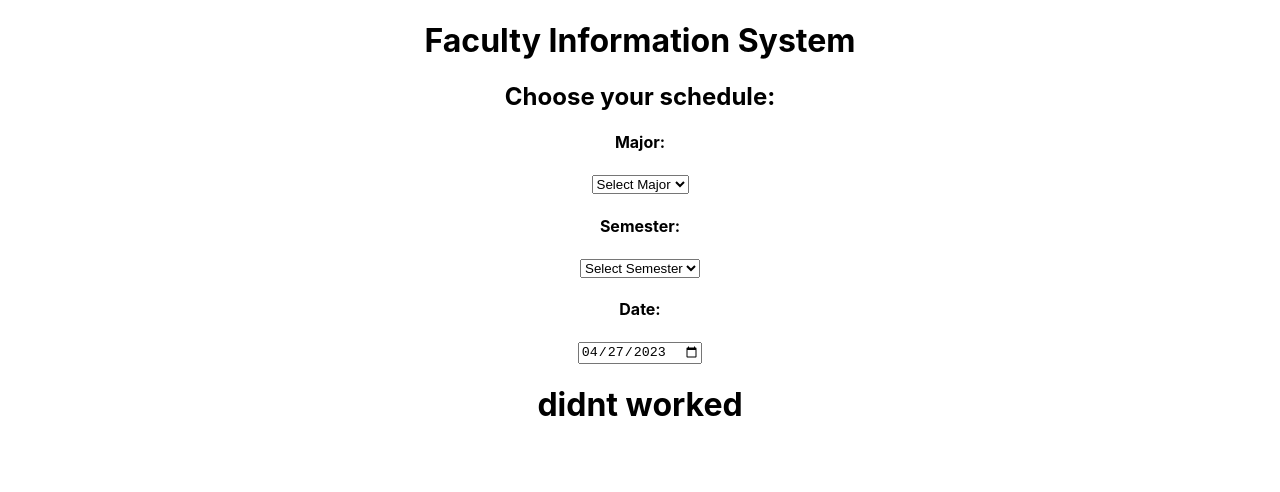
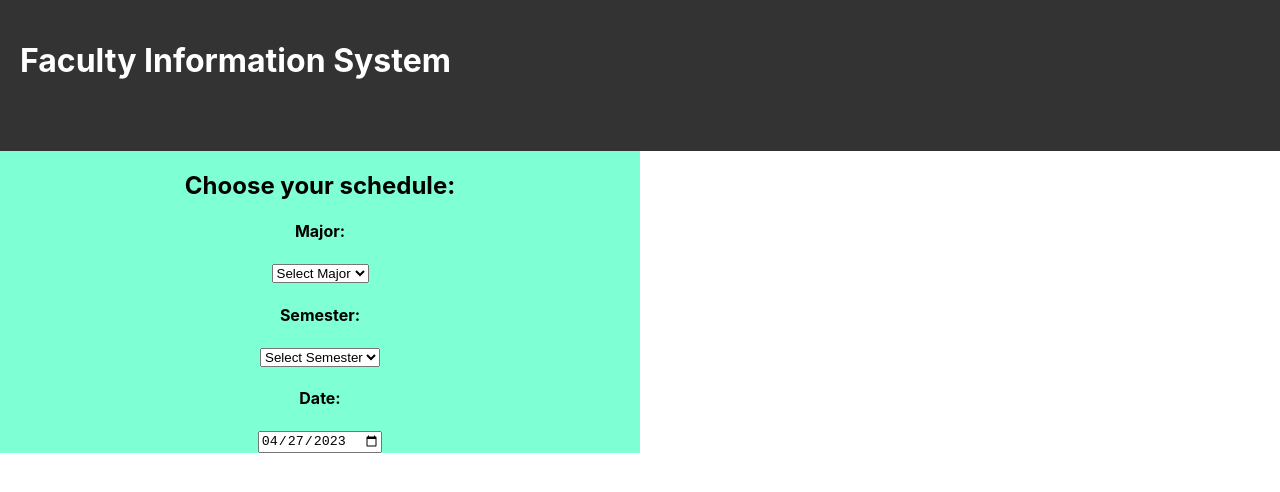
Before and after one commit to Jumoit01/FIS, a React (Create React App) app: page / in a window 1280 px wide. Shown: the top 492 px of the page. Built offline with nearby package versions, Linux system fonts and the light colour scheme.

Commit message:
page layout implemented

```diff
--- a/src/App.js
+++ b/src/App.js
@@ -3,7 +3,7 @@ import { BrowserRouter as Router, Route, Routes} from 'react-router-dom'
 
 import Home from './components/Home'
 
-import './App.css';
+import './components/stylesheets/App.css';
 
 function App() {
   return (
--- a/src/components/Details.js
+++ b/src/components/Details.js
@@ -1,6 +1,11 @@
-export default function Details({selectedClass}) {
+export default function Details({ selectedClass, onStateChange}) {
+    const handleButtonClick = () => {
+        // Call the onStateChange function passed down from the parent component
+        // with the updated state value as an argument
+        onStateChange();
+    };
     return (
-        <div>
+        <div className="details">
             <h1>{selectedClass}</h1>
             <table>
                 <tr>
@@ -12,7 +17,7 @@ export default function Details({selectedClass}) {
                     <td></td>
                 </tr>
             </table>
-            <button>Show me the way!</button>
+            <button onClick={handleButtonClick}>Show me the way!</button>
         </div>
     )
 }
--- a/src/components/Home.js
+++ b/src/components/Home.js
@@ -2,6 +2,9 @@ import React, { useState } from 'react'
 
 import Schedule from "./Schedule"
 import Details from './Details';
+import Router from './Router';
+
+import "./stylesheets/Home.css"
 
 const options = [
     {
@@ -25,6 +28,7 @@ export default function Home() {
     const [selectedSemester, setSelectedSemester] = useState('default');
     const [selectedDate, setSelectedDate] = useState(new Date().toISOString().substring(0, 10));
     const [selectedClass, setSelectedClass] = useState(null);
+    const [showPath, setShowPath] = useState(false);
 
     const handleMajorChange = (event) => {
         setSelectedMajor(event.target.value);
@@ -38,11 +42,18 @@ export default function Home() {
     const handleStateChange = (updatedValue) => {
         setSelectedClass(updatedValue);
     }
-    console.log(selectedClass)
+    const handleShowPathChange = () => {
+        setShowPath(!showPath);
+    }
+    const exitShowPathChange = () => {
+        setShowPath(false);
+    }
 
     return(
         <div className='main' id='homeMain'>
-            <h1>Faculty Information System</h1>
+            <div className='title'>
+                <h1>Faculty Information System</h1>
+            </div>
             <div className='filterOption'>
                 <h2>Choose your schedule:</h2>
                 <div className='filter' id='majorFilter'>
@@ -94,8 +105,12 @@ export default function Home() {
                 )
             }
             {
-                selectedClass !== null ? (<Details selectedClass={selectedClass} />) : (<h1>didnt worked</h1>)
+                selectedClass !== null ? (<Details selectedClass={selectedClass} onStateChange={handleShowPathChange} />) : null
             }
+            {
+                showPath === true ? (<Router exit={exitShowPathChange}  />) : null
+            }
+
         </div>
     )
 }
--- a/src/components/Router.js
+++ b/src/components/Router.js
@@ -1,6 +1,15 @@
-export default function Router() {
+export default function Router({exit}) {
+    const handleExit = () => {
+        exit();
+    }
     return (
-        <div>
+        <div className="router">
+            <div className="exit" onClick={handleExit}>
+                <svg xmlns="http://www.w3.org/2000/svg" width="16" height="16" fill="currentColor" class="bi bi-x-circle" viewBox="0 0 16 16">
+                    <path d="M8 15A7 7 0 1 1 8 1a7 7 0 0 1 0 14zm0 1A8 8 0 1 0 8 0a8 8 0 0 0 0 16z" />
+                    <path d="M4.646 4.646a.5.5 0 0 1 .708 0L8 7.293l2.646-2.647a.5.5 0 0 1 .708.708L8.707 8l2.647 2.646a.5.5 0 0 1-.708.708L8 8.707l-2.646 2.647a.5.5 0 0 1-.708-.708L7.293 8 4.646 5.354a.5.5 0 0 1 0-.708z" />
+                </svg>
+            </div>
             <h1>Here will be a plan that shows you the way</h1>
         </div>
     )
--- a/src/components/Schedule.js
+++ b/src/components/Schedule.js
@@ -20,7 +20,7 @@ export default function Schedule({ selectedMajor, selectedSemester, selectedDate
     };
 
     return (
-        <div>
+        <div className="schedule">
             <div>
                 <h1>Schedule</h1>
                 <h4>Selected Major: {selectedMajor}</h4>
--- /dev/null
+++ b/src/components/stylesheets/Home.css
@@ -0,0 +1,51 @@
+.main {
+    display: grid;
+    grid-template-columns: 1fr 1fr;
+    grid-template-rows: 0.5fr 1fr 1fr;
+}
+
+.title {
+    grid-column: 1 / -1; /* This spans the first row */
+    display: flex;
+    background-color: #333;
+    color: white;
+
+    padding: 20px;
+}
+
+.filterOption {
+    grid-row: 2; /* This places the box in the second row */
+    grid-column: 1; /* This places the box in the first column */
+    background-color: aquamarine;
+}
+
+.schedule {
+    grid-row: 2 / 4; /* This places the box in the second row */
+    grid-column: 2; /* This places the box in the first column */
+    background-color: red;
+}
+
+.details {
+    grid-row: 3; /* This places the box in the second row */
+    grid-column: 1; /* This places the box in the first column */
+    background-color: greenyellow;
+}
+
+.router {
+    grid-row: 2 / 4; /* This places the box in the second row */
+    grid-column: 2; /* This places the box in the first column */
+    background-color: magenta;
+
+    display: flex;
+    flex-direction: column;
+}
+.exit {
+    display: flex;
+    flex-direction: row-reverse;
+    margin-top: 1vw;
+    margin-right: 1vw;
+}
+.exit svg {
+    height: 1.5rem;
+    width: 1.5rem;
+}
--- a/src/index.js
+++ b/src/index.js
@@ -1,6 +1,6 @@
 import React from 'react';
 import ReactDOM from 'react-dom/client';
-import './index.css';
+import './components/stylesheets/index.css';
 import App from './App';
 import reportWebVitals from './reportWebVitals';
 
```
Also changed, not shown: src/components/stylesheets/App.css (renamed from src/App.css), src/components/stylesheets/index.css (renamed from src/index.css).
